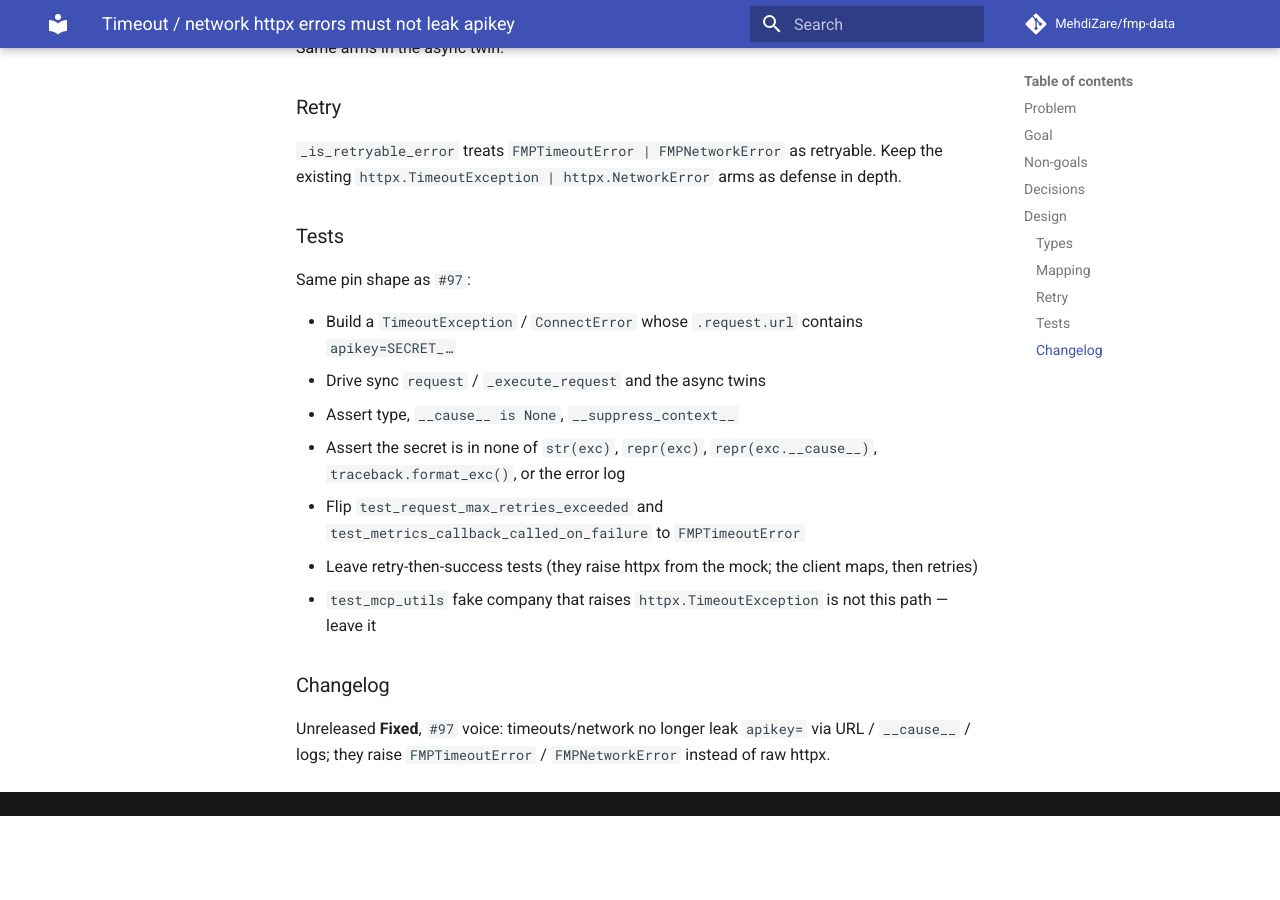
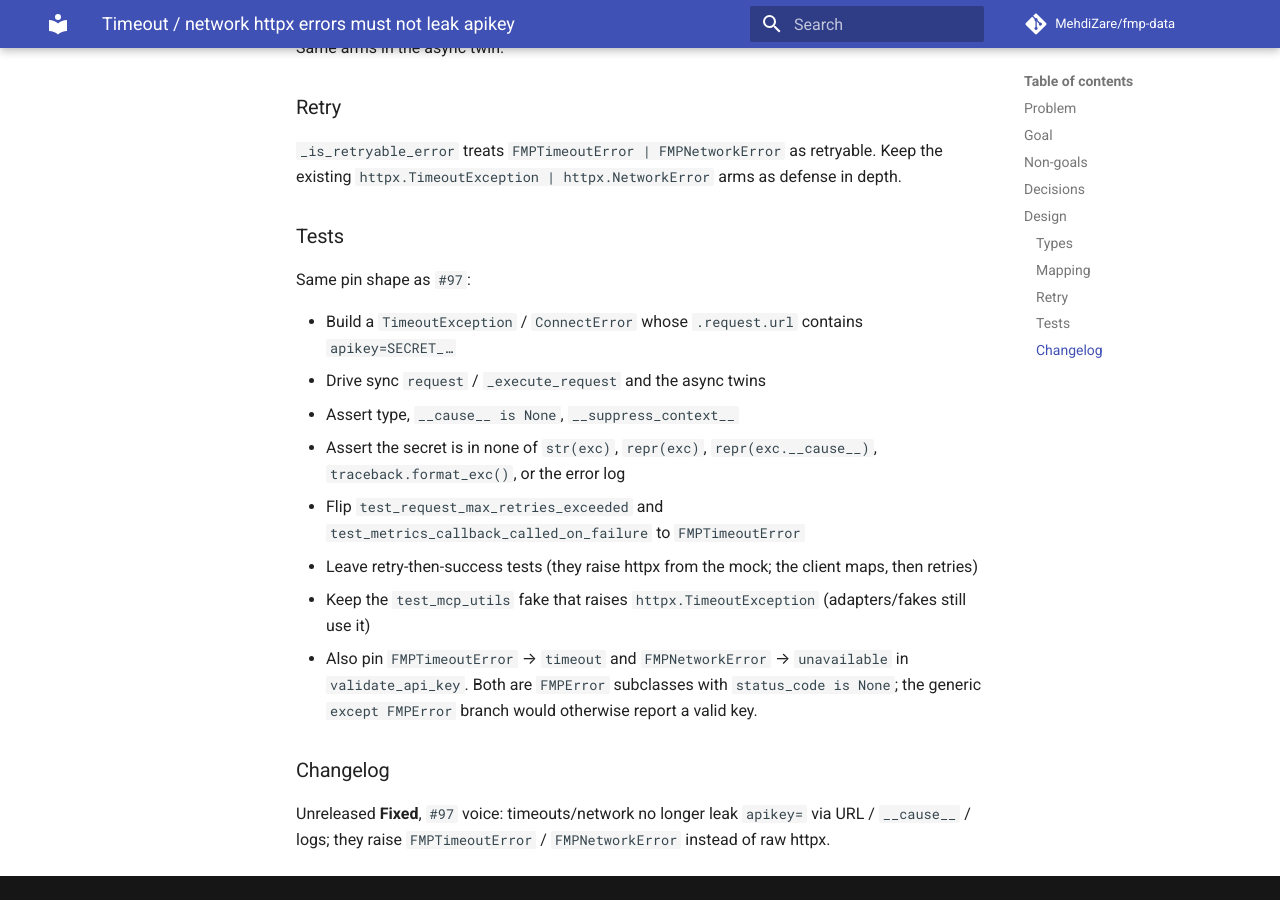
Before and after one commit to MehdiZare/fmp-data, an MkDocs documentation site: the page built from docs/superpowers/specs/2026-08-18-timeout-network-key-leak-design.md, in a window 1280 px wide and 900 px high, scrolled down 2364 px. Built offline with MkDocs 1.6.1 and Material for MkDocs 9.7.7, drawn with Linux system fonts in a browser that asks for light colours; comment, search, counter and statistics services are not loaded; the version menu is left out; before the commit the page ends 3180 px from its top, so only the background shows below that.

Commit message:
fix(mcp): classify mapped timeout/network errors in key probe (#350)
validate_api_key caught only httpx.TimeoutException. After the client
maps those to FMPTimeoutError / FMPNetworkError (FMPError, no status),
the generic FMPError branch treated a transport failure as a valid key.

```diff
--- a/docs/superpowers/specs/2026-08-18-timeout-network-key-leak-design.md
+++ b/docs/superpowers/specs/2026-08-18-timeout-network-key-leak-design.md
@@ -111,8 +111,12 @@ Same pin shape as `#97`:
   `test_metrics_callback_called_on_failure` to `FMPTimeoutError`
 - Leave retry-then-success tests (they raise httpx from the mock;
   the client maps, then retries)
-- `test_mcp_utils` fake company that raises `httpx.TimeoutException`
-  is not this path — leave it
+- Keep the `test_mcp_utils` fake that raises `httpx.TimeoutException`
+  (adapters/fakes still use it)
+- Also pin `FMPTimeoutError` → `timeout` and `FMPNetworkError` →
+  `unavailable` in `validate_api_key`. Both are `FMPError` subclasses
+  with `status_code is None`; the generic `except FMPError` branch
+  would otherwise report a valid key.
 
 ### Changelog
 
```
Also changed, not shown: CHANGELOG.md (+3 -0 lines), CLAUDE.md (+4 -1 lines), README.md (+2 -0 lines), 2 other files.
